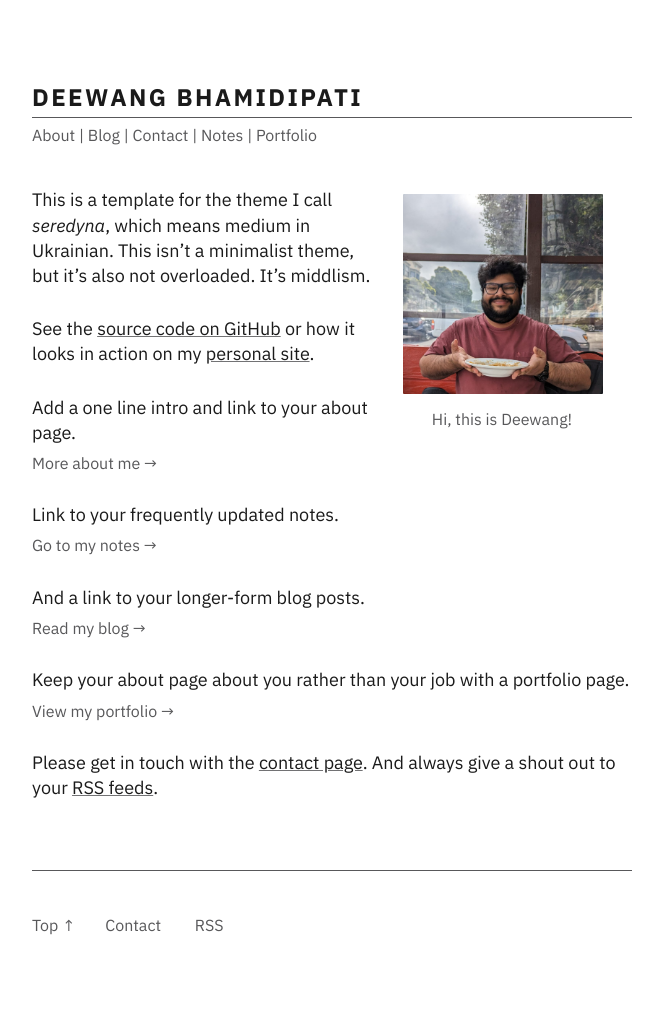
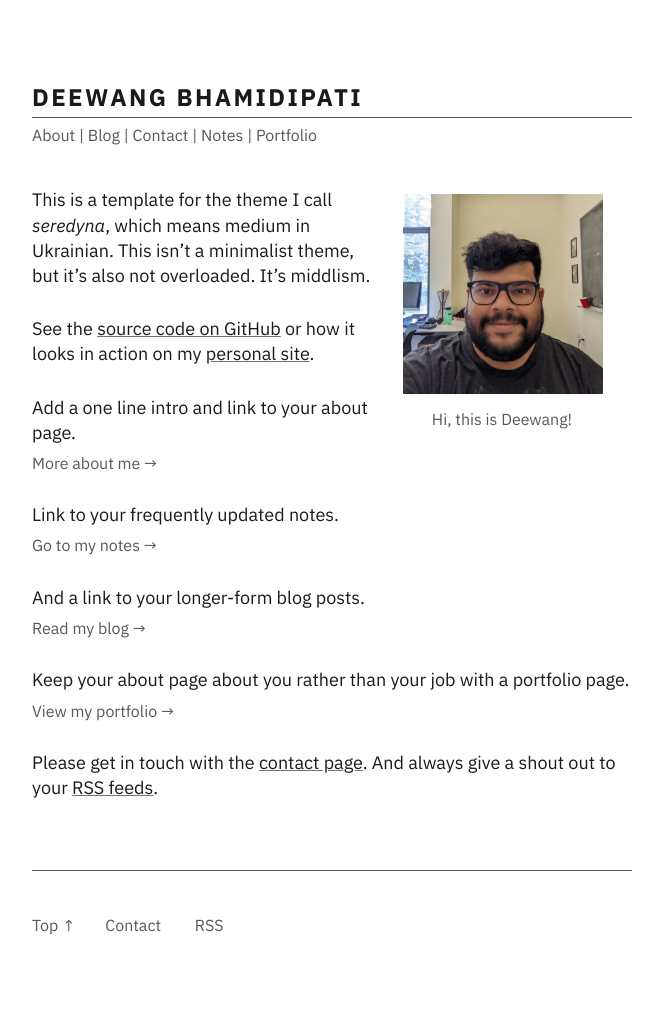
Before and after one commit to junkquill/junkquill.github.io, a Jekyll site: the page built from index.md, in a window 1280 px wide. Shown: the whole page, without its empty margins (308-971 px from the left). Built offline with Jekyll 4.4.1, drawn with Linux system fonts in a browser that asks for light colours.

```diff
--- a/_includes/about-picture-script.html
+++ b/_includes/about-picture-script.html
@@ -4,7 +4,9 @@
 
 function getAboutPicture() {
 	const photos = [
-		"/static/about-pictures/bdeewang.jpg"
+		"/static/about-pictures/bdeewang.jpg",
+		"/static/about-pictures/bdeewang-1.jpg",
+		"/static/about-pictures/bdeewang-blacksquare.jpg"
 	]
 
 	let currentPhoto = sessionStorage.getItem("currentPhoto");
```
Also changed, not shown: static/about-pictures/bdeewang-1.jpg (added).
